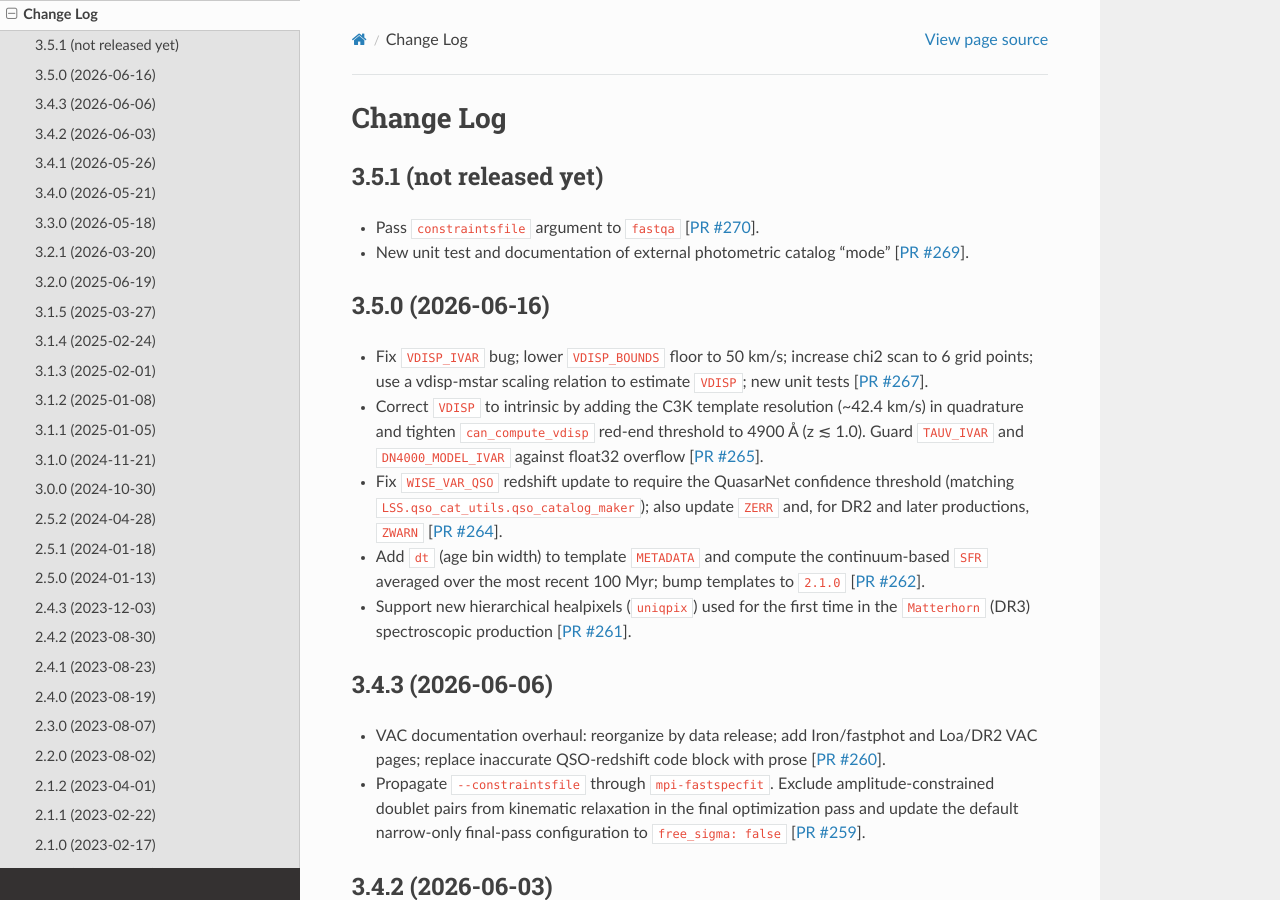
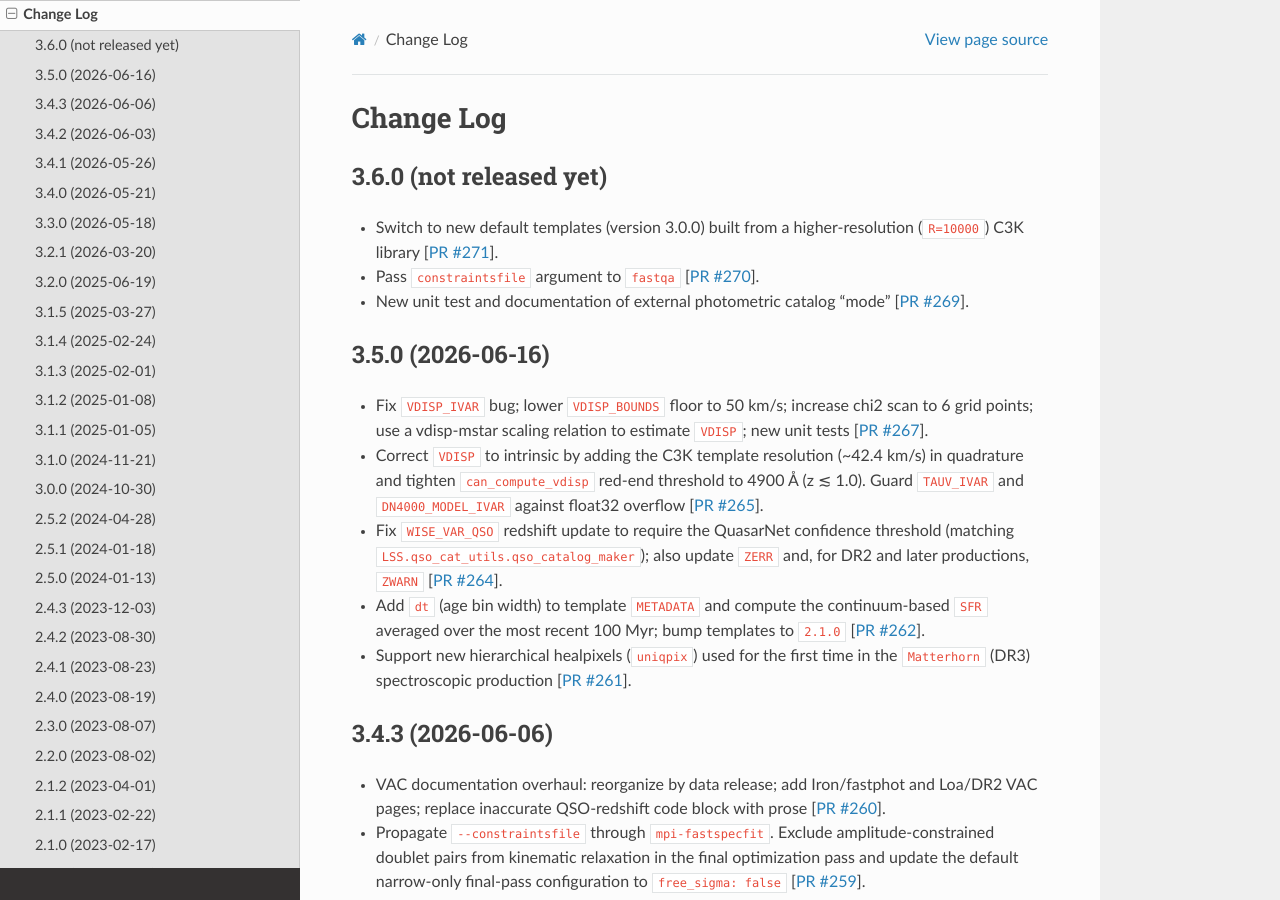
Before and after one commit to desihub/fastspecfit, a Sphinx documentation site: the page built from doc/changes.rst, in a window 1280 px wide and 900 px high. Built offline with Sphinx 7.4.7 and the Read the Docs theme 3.1.0, drawn with Linux system fonts in a browser that asks for light colours; the version number could not be read and is left out.

Commit message:
update change log

```diff
--- a/doc/changes.rst
+++ b/doc/changes.rst
@@ -2,13 +2,16 @@
 Change Log
 ==========
 
-3.5.1 (not released yet)
+3.6.0 (not released yet)
 ------------------------
 
+* Switch to new default templates (version 3.0.0) built from a
+  higher-resolution (``R=10000``) C3K library [`PR #271`_].
 * Pass ``constraintsfile`` argument to ``fastqa`` [`PR #270`_].
 * New unit test and documentation of external photometric catalog
   "mode" [`PR #269`_].
 
+.. _`PR #271`: https://github.com/desihub/fastspecfit/pull/271
 .. _`PR #270`: https://github.com/desihub/fastspecfit/pull/270
 .. _`PR #269`: https://github.com/desihub/fastspecfit/pull/269
 
```
